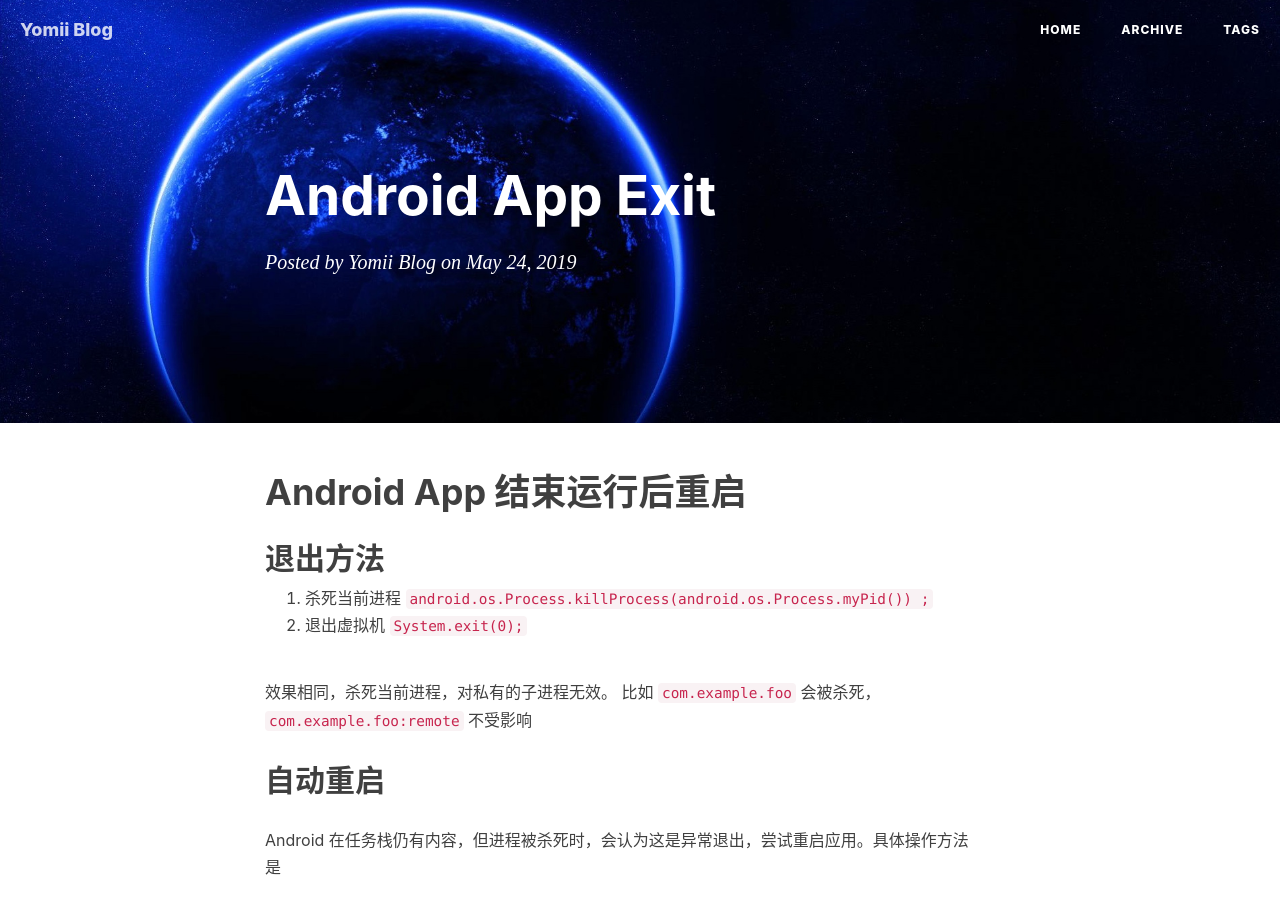
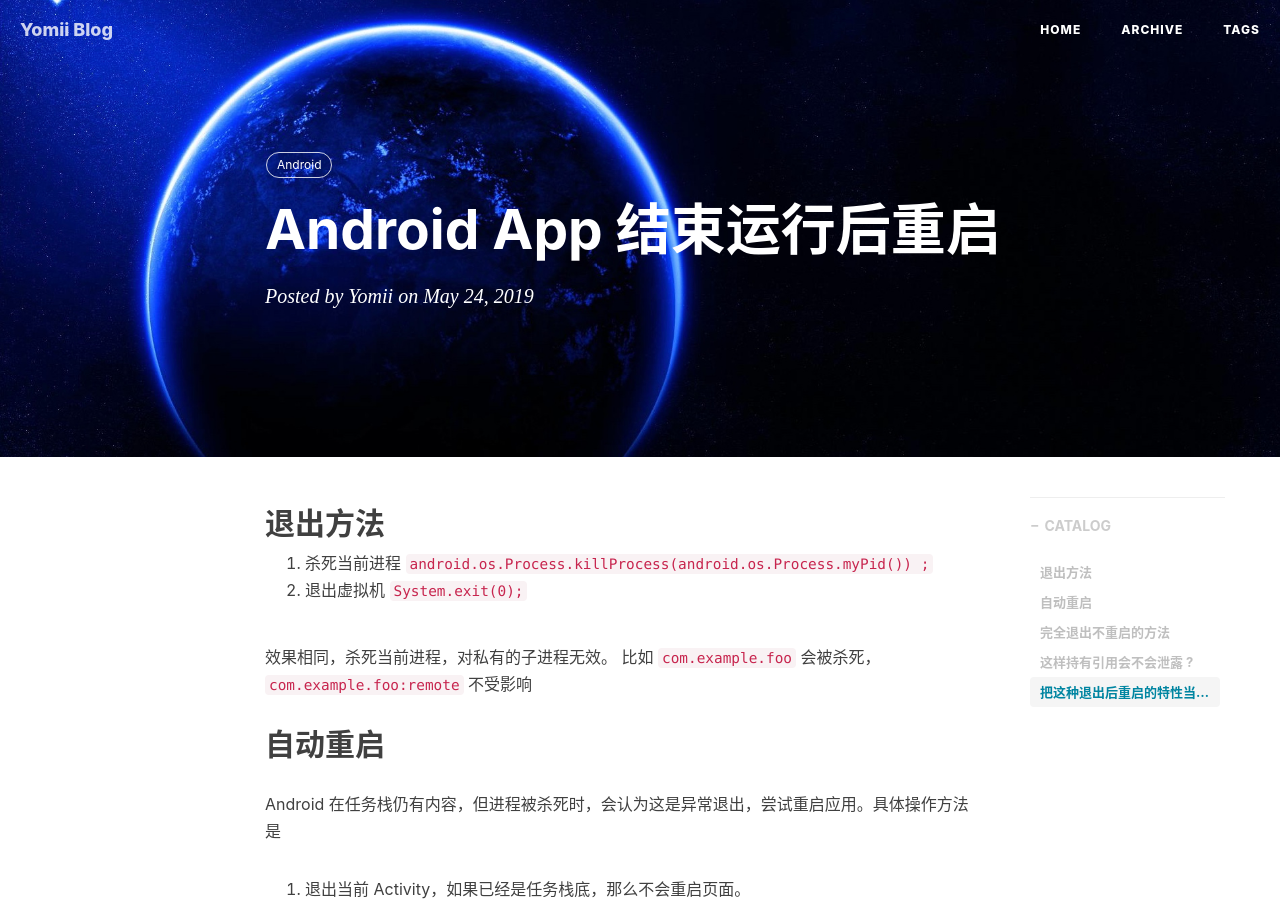
Before and after one commit to sunsteam/sunsteam.github.io, a Jekyll site: the page built from _posts/2019-05-24-android-app-exit.md, in a window 1280 px wide and 900 px high. Built offline with Jekyll 4.4.1, drawn with Linux system fonts in a browser that asks for light colours; our own code applies the rules of GitHub Pages for plain Markdown files; comment, search, counter and statistics services are not loaded; some of the changed lines change nothing that is shown; some of the changed text lies outside the part shown.

Commit message:
简述：update posts
背景信息：

修改内容：

````diff
--- a/_posts/2019-05-24-android-app-exit.md
+++ b/_posts/2019-05-24-android-app-exit.md
@@ -1,5 +1,14 @@
+---
+layout:     post
+title:      "Android App 结束运行后重启"
+subtitle:   ""
+date:       2019-05-24 12:00:00
+author:     "Yomii"
+catalog:    true
+tags:
+    - Android
+---
 
-# Android App 结束运行后重启
 
 ## 退出方法
 
--- /dev/null
+++ b/_posts/2019-07-25-replace-web-core-with-tbs.md
@@ -0,0 +1,109 @@
+---
+layout:     post
+title:      "旧项目替换 WebView 内核解决兼容性问题"
+subtitle:   ""
+date:       2019-07-25 12:00:00
+author:     "Yomii"
+catalog:    true
+tags:
+    - Android
+    - WebView
+---
+
+
+### 背景
+
+公司的某个硬件设备项目使用的是 Android 4.4 的系统, WebView 内核 chrome 33.0, 其中有个使用 WebView 浏览外部网页的模块, 随着网站的更新, 出现了不兼容的语法导致无法播放网页中的视频，因此考虑用引入新内核的方式做个修复。
+
+## 方案比较
+
+比较完善的浏览器内核方案有 2 种，[Crosswalk](https://github.com/crosswalk-project) 和 [TBS 腾讯浏览服务](https://x5.tencent.com/tbs/guide.html)
+
+|              | Crosswalk |  TBS  |
+| :----------: | :-------: | :---: |
+| chrome 版本  |    54     |  66   |
+| 最近更新时间 |   17.02   | 19.05 |
+| 增加内容大小 | 最少 25mb | 250kb |
+| 完整植入内核 |     Y     |   N   |
+|   更新内核   |     N     |   Y   |
+|   集成难度   |    低     |  中   |
+
+
+普通手机项目的话 TBS 好点，因为它只增加 250k 的 jar 包和一个 8kb 的 so，内核是可以和手机里的微信或 QQ 共享的，如果没有安装过的话会自动从网上下载 23M 左右的安装包，但这个过程需要一定的时间，因此更新版本后马上打开 WebView 不能立即生效，另外的它会收集一些手机数据，需要 READ_PHONE_STATE 权限。
+
+Crosswalk 在 17 年头就停止维护了，不过因为公司的项目是智能硬件，服务器推送更新，不在乎安装包大小，可以完整打包立即生效是个优势。集成过程很简单，但最终有兼容性问题，不能用，以后估计也用不上了，不记了。
+
+## TBS 集成重点记录
+
+TBS API 和 WebView 也一样，不过官方接入文档有些内容不是很完整，重点记录如下
+
+1. jar 包放到 libs 之后，其实还需要放 so，需要从官方 sample 的项目中拷贝出来，目录要放对
+2. 项目根目录的 `build.gradle` 要添加 `flatDir { dirs 'libs' }` 到 `repositories`
+3. so 只保留 `armeabi` 和 `armeabi-v7a`, 使用 NDK16 + 编译 `armeabi` 会失败, 在 gradle.properties 文件中添加 `android.useDeprecatedNdk=true`
+4. WebView 相关替换完成后，使用官方的 `checkqbsdk.sh` 工具做检查是否遗漏
+5. `READ_PHONE_STATE` 和 `WRITE_EXTERNAL_STORAGE` 是初始化需要用到的权限，普通手机需要动态申请后初始化
+6. SDK23 + 需要手动添加 Apache 的 http 库，否则网页放视频会有问题
+7. 添加一个 Service，异步进行 `dex2oat` 操作
+8. manifest 中的 Application 标签下，确保硬件加速开启，添加 `android:hardwareAccelerated="true"`
+9. 显示 WebView 的 Activity 添加属性 `android:configChanges="orientation|screenSize|keyboardHidden"`
+10. 混淆保护内容比较多，下载 [官方混淆文档][proguard]，对比一下加入
+11. 初始化内核下载过程增加进度回调
+12. WebView 中通过 UserAgent 检查内核版本，同时可以访问 `http://soft.imtt.qq.com/browser/tes/feedback.html` 确认内核加载结果，大于 0 表示 X5 内核加载成功
+13. 使用 X5 内核后，Android 4.4 版本播放网页可以进行最大化，还原操作，但不会回调 `onShowCustomView`，`onHideCustomView` 这 2 个回调方法了，没什么大影响
+14. 视频播放布局有改变，植入了分享到微信或 QQ
+
+封装如下初始化代码
+
+```java
+    private void initTbs() {
+
+        QbSdk.setDownloadWithoutWifi(true);
+        QbSdk.setTbsListener(new TbsListener() {
+            @Override
+            public void onDownloadFinish(int i) {
+                Log.i("X5", "内核下载完成 :" + i);
+            }
+
+            @Override
+            public void onInstallFinish(int i) {
+                Log.i("X5", "内核安装完成 :" + i);
+            }
+
+            @Override
+            public void onDownloadProgress(int i) {
+                Log.d("X5", "内核下载进度 :" + i);
+            }
+        });
+        // 搜集本地 tbs 内核信息并上报服务器，服务器返回结果决定使用哪个内核。
+        QbSdk.initX5Environment(getApplicationContext(), new QbSdk.PreInitCallback() {
+            @Override
+            public void onCoreInitFinished() {
+                Log.i("X5", "内核初始化完毕");
+            }
+
+            @Override
+            public void onViewInitFinished(boolean b) {
+                //x5 內核初始化完成的回调，
+                // true 表示 x5 内核加载成功，
+                // false 表示 x5 内核加载失败，会自动切换到系统内核。
+
+                Log.i("X5", "内核加载结果:" + b);
+            }
+        });
+    }
+
+```
+
+manifest 的 application 下添加如下内容
+```xml
+    <uses-library
+        android:name="org.apache.http.legacy"
+        android:required="false" />
+
+    <service
+        android:name="com.tencent.smtt.export.external.DexClassLoaderProviderService"
+        android:label="dexopt"
+        android:process=":dexopt" />
+```
+
+[proguard]: http://res.imtt.qq.com/TES/proguard.zip
````
